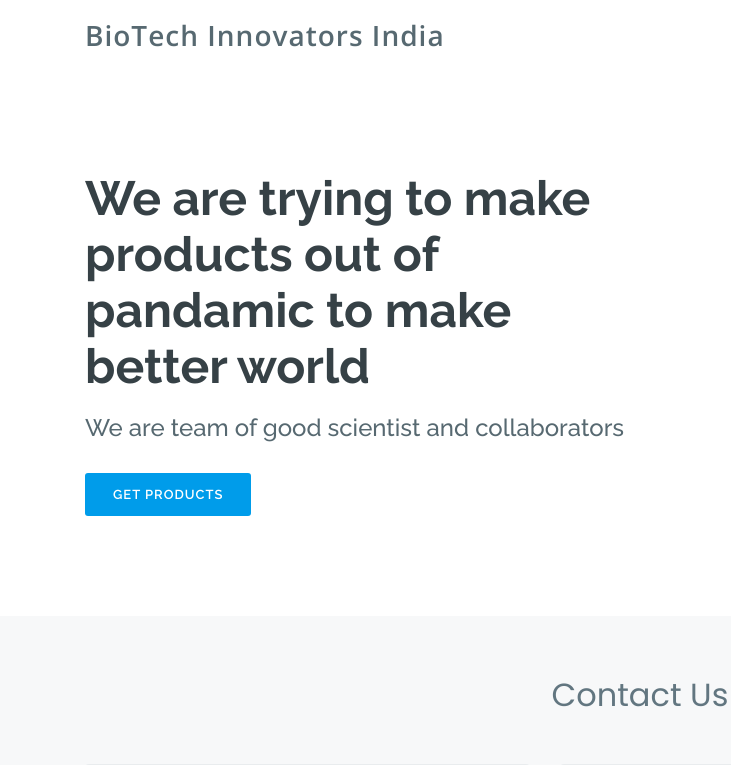
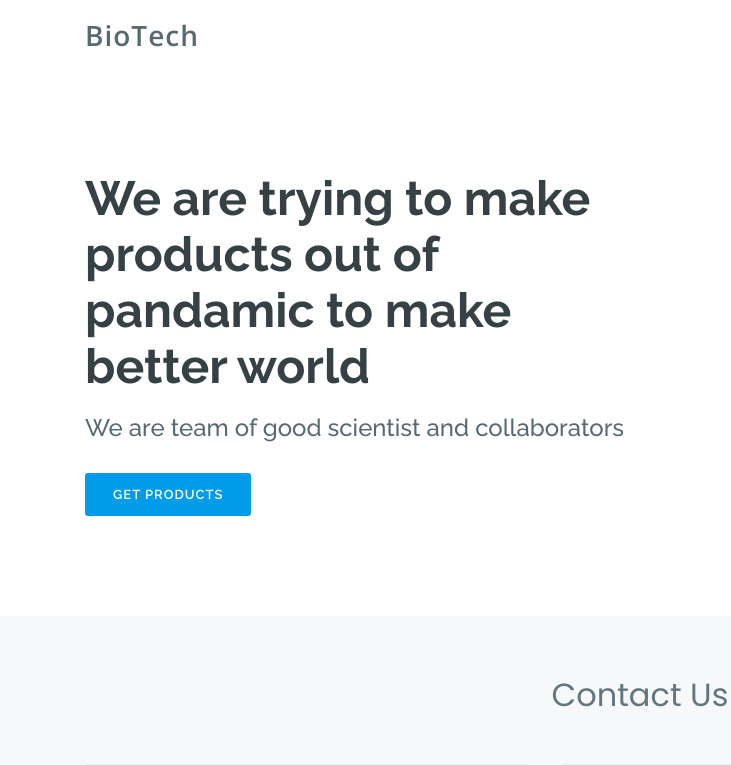
Before and after one commit to Swatantramishra1/biotechInnovatorsIndia, a plain HTML site: page index.html in a window 1280 px wide. Shown: the top 765 px of the page, 0-731 px from the left. Drawn offline with nearby package versions, Linux system fonts and the light colour scheme.

Commit message:
resolved conflicts

```diff
--- a/index.html
+++ b/index.html
@@ -10,8 +10,8 @@
   <meta content="" name="keywords">
 
   <!-- Favicons -->
-  <link href="assets/img/favicon.png" rel="icon">
-  <link href="assets/img/apple-touch-icon.png" rel="apple-touch-icon">
+  <!-- <link href="assets/img/favicon.png" rel="icon">
+  <link href="assets/img/apple-touch-icon.png" rel="apple-touch-icon"> -->
 
   <!-- Google Fonts -->
   <link href="https://fonts.googleapis.com/css?family=Open+Sans:300,300i,400,400i,600,600i,700,700i|Raleway:300,300i,400,400i,500,500i,600,600i,700,700i|Poppins:300,300i,400,400i,500,500i,600,600i,700,700i" rel="stylesheet">
@@ -36,8 +36,8 @@
   <header id="header" class="fixed-top">
     <div class="container d-flex">
 
-      <div class="logo mr-auto">
-        <h1 class="text-light"><a href="index.html"><span>BioTech Innovators India</span></a></h1>
+      <div class="logo mr-auto" title="BioTech Innovators India">
+        <h1 class="text-light"><a href="index.html"><span>BioTech</span></a></h1>
         <!-- Uncomment below if you prefer to use an image logo -->
         <!-- <a href="index.html"><img src="assets/img/logo.png" alt="" class="img-fluid"></a>-->
       </div>
```
